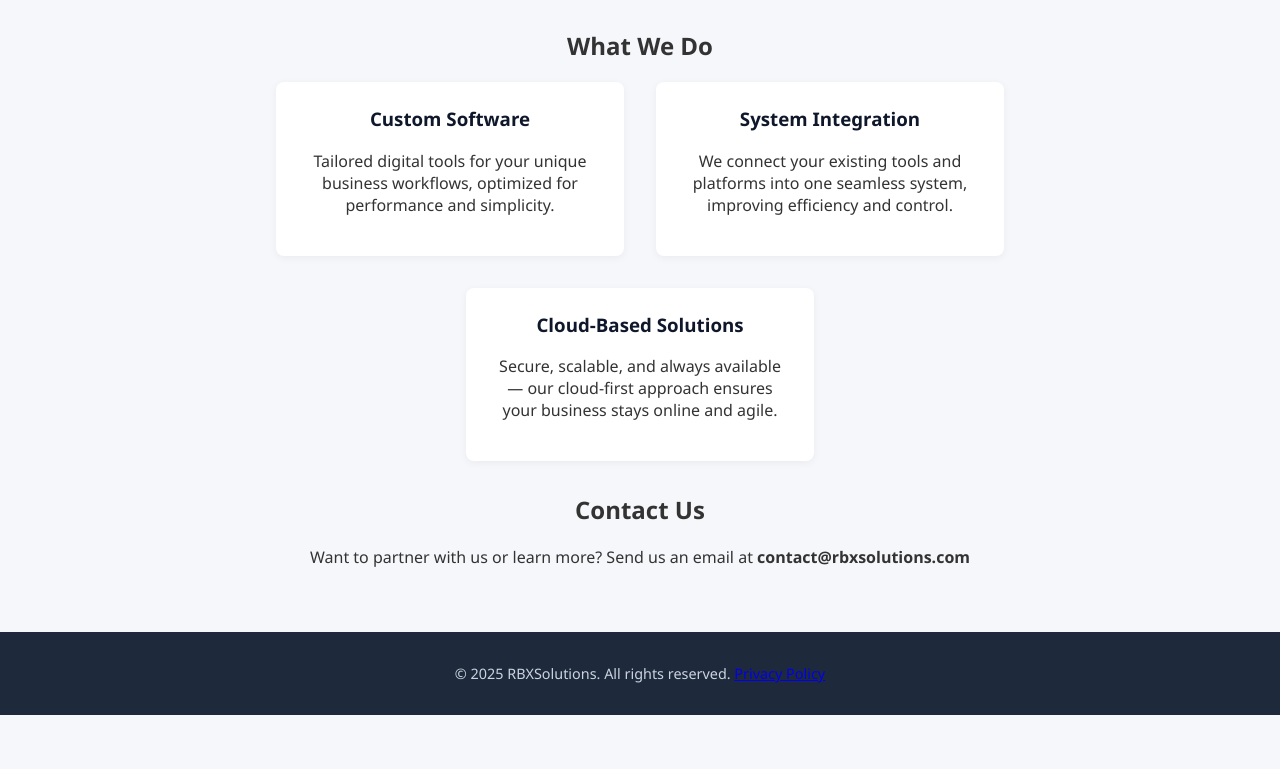
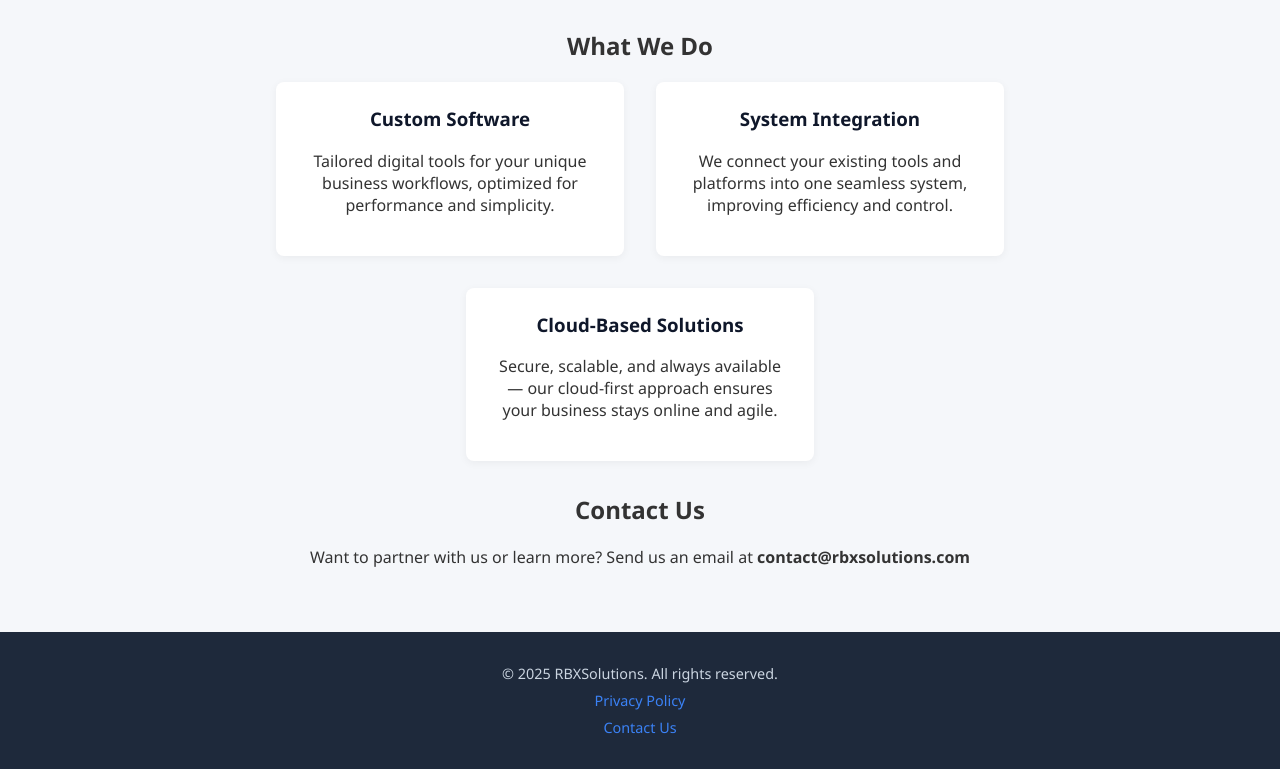
Before and after one commit to RahimHoxha/rbxsolutions-landing, a plain HTML site: page index.html in a window 1280 px wide. Shown: the part 337-1106 px from the top of the page. Before the commit the page ends 1052 px from the top, so only its background shows below. Drawn offline with Linux system fonts and the light colour scheme.

Commit message:
added contact us link

```diff
--- a/index.html
+++ b/index.html
@@ -60,6 +60,16 @@
         color: #cbd5e1;
         font-size: 0.9rem;
       }
+      footer a {
+        display: block;
+        margin-top: 0.5rem;
+        color: #3b82f6; /* modern blue */
+        text-decoration: none;
+        font-weight: 500;
+      }
+      footer a:hover {
+        text-decoration: underline;
+      }
     </style>
   </head>
   <body>
@@ -108,6 +118,7 @@
     <footer>
       &copy; 2025 RBXSolutions. All rights reserved.
       <a href="privacy-policy.html">Privacy Policy</a>
+      <a href="contact-us.html">Contact Us</a>
     </footer>
   </body>
 </html>
```
